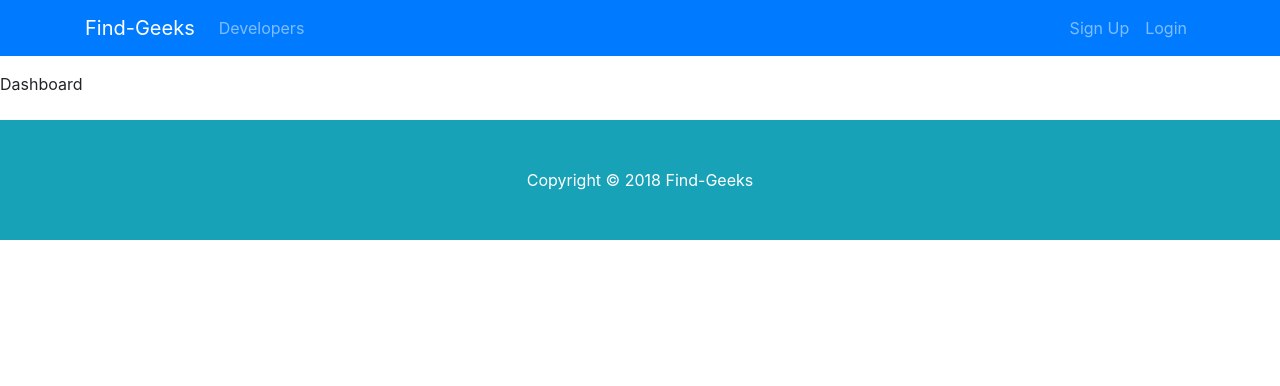
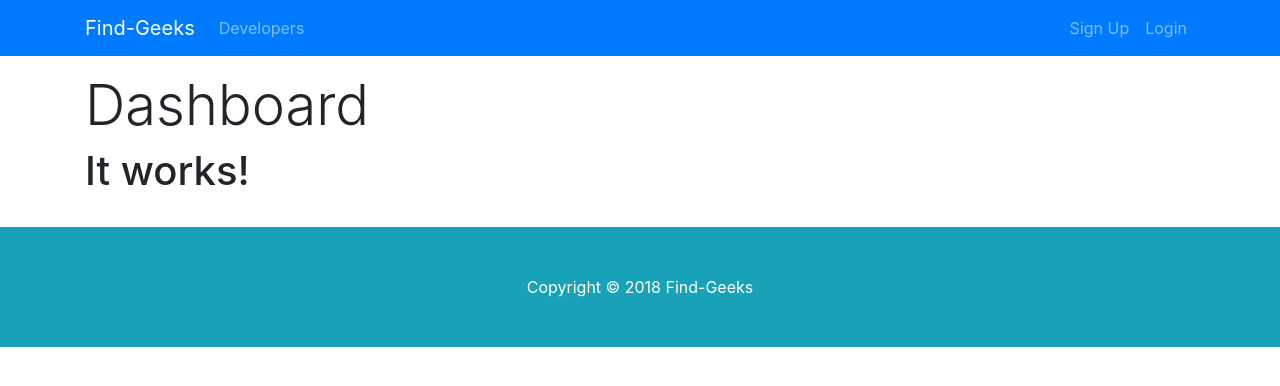
Before and after one commit to ganesh-deshmukh/connect-geeks, a React (Create React App) app in the folder frontend/: page /dashboard in a window 1280 px wide. Shown: the top 386 px of the page. Built offline with nearby package versions, Linux system fonts and the light colour scheme; no server answers.

Commit message:
dashboard working for authenticated user and for unauthed

```diff
--- a/frontend/src/components/dashboard/dashboard.js
+++ b/frontend/src/components/dashboard/dashboard.js
@@ -9,11 +9,46 @@ class Dashboard extends Component {
   }
 
   render() {
-    return <div>Dashboard</div>;
+    const { user } = this.props.auth;
+    const { profile, loading } = this.props.profile;
+
+    let dashboardContent;
+
+    if (profile === null || loading) {
+      dashboardContent = <h1>loading...</h1>;
+    } else {
+      dashboardContent = <h1>It works!</h1>;
+    }
+    return (
+      <div className="dashboard">
+        <div className="container">
+          <div className="row">
+            <div className="col-md-12">
+              <h1 className="display-4">Dashboard</h1>
+              {dashboardContent}
+            </div>
+          </div>
+        </div>
+      </div>
+    );
   }
 }
 
+// delcare proptypes
+Dashboard.propTypes = {
+  getCurrentProfile: PropTypes.func.isRequired,
+  auth: PropTypes.object.isRequired,
+  profile: PropTypes.object.isRequired
+};
+
+// mapping state-from-redux to props of Dashboard
+const mapStateToProps = state => ({
+  profile: state.profile,
+  auth: state.auth
+});
+
+// connect Dashboard to Redux-store ()
 export default connect(
-  null,
+  mapStateToProps,
   { getCurrentProfile }
 )(Dashboard);
```
